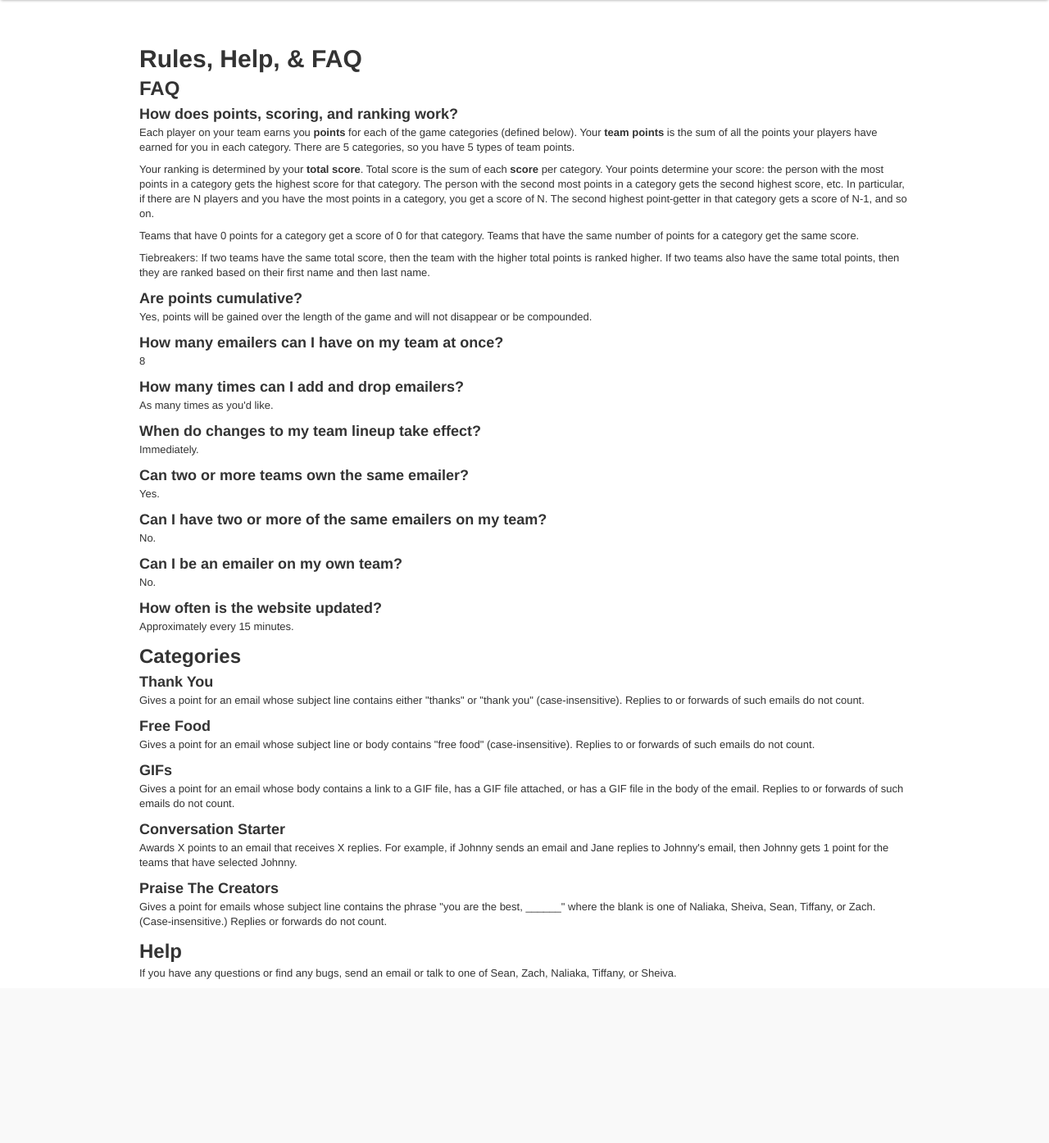
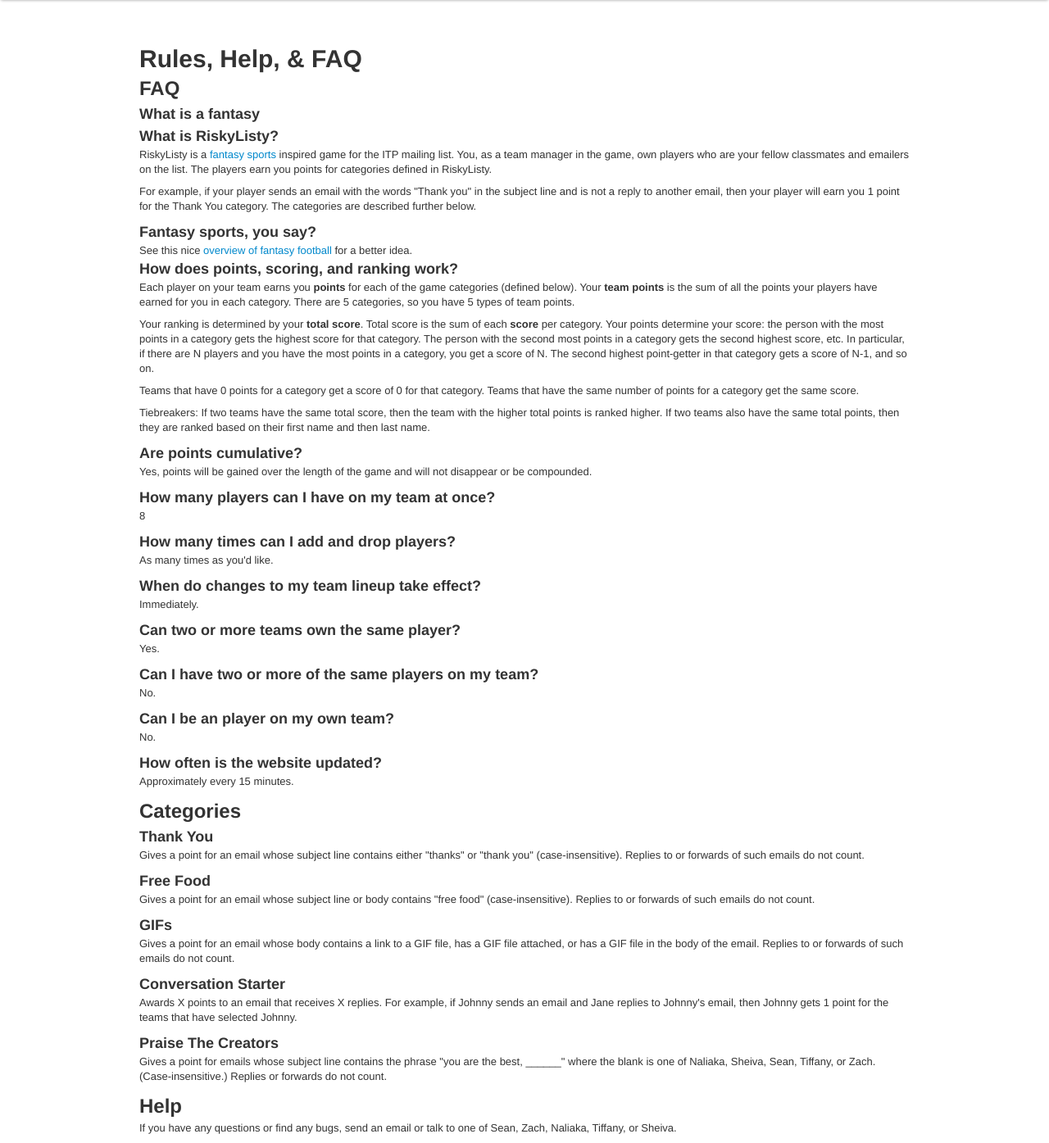
Before and after one commit to zischwartz/riskyListy, a Python web app: template templates/help.html in a window 1280 px wide. Shown: the part 110-1505 px from the top of the page at 82% size. Before the commit the page ends 1305 px from the top, so only its background shows below. Run offline with Jinja, Linux system fonts and the light colour scheme; the template is opened without the code that fills it, so the values that code supplies are empty; some libraries are stand-ins or nearby versions.

Commit message:
updated help

```diff
--- a/templates/help.html
+++ b/templates/help.html
@@ -5,6 +5,18 @@
 <h1> Rules, Help, &amp; FAQ </h1>
 
 <h2>FAQ</h2>
+
+<h3>What is a fantasy
+
+<h3>What is RiskyListy?</h3>
+
+<p>RiskyListy is a <a href="http://en.wikipedia.org/wiki/Fantasy_sport">fantasy sports</a> inspired game for the ITP mailing list. You, as a team manager in the game, own players who are your fellow classmates and emailers on the list. The players earn you points for categories defined in RiskyListy.</p>
+
+<p>For example, if your player sends an email with the words "Thank you" in the subject line and is not a reply to another email, then your player will earn you 1 point for the Thank You category. The categories are described further below.</p>
+
+<h3>Fantasy sports, you say?</h3>
+
+See this nice <a href="http://entertainment.howstuffworks.com/fantasy-football1.htm">overview of fantasy football</a> for a better idea.
 
 <h3>How does points, scoring, and ranking work?</h3>
 
@@ -20,11 +32,11 @@
 
 <p>Yes, points will be gained over the length of the game and will not disappear or be compounded.</p>
 
-<h3>How many emailers can I have on my team at once?</h3>
+<h3>How many players can I have on my team at once?</h3>
 
 <p>8</p>
 
-<h3>How many times can I add and drop emailers?</h3>
+<h3>How many times can I add and drop players?</h3>
 
 <p>As many times as you'd like.</p>
 
@@ -32,15 +44,15 @@
 
 <p>Immediately.</p>
 
-<h3>Can two or more teams own the same emailer?</h3>
+<h3>Can two or more teams own the same player?</h3>
 
 <p>Yes.</p>
 
-<h3>Can I have two or more of the same emailers on my team?</h3>
+<h3>Can I have two or more of the same players on my team?</h3>
 
 <p>No.</p>
 
-<h3>Can I be an emailer on my own team?</h3>
+<h3>Can I be an player on my own team?</h3>
 
 <p>No.</p>
 
```
